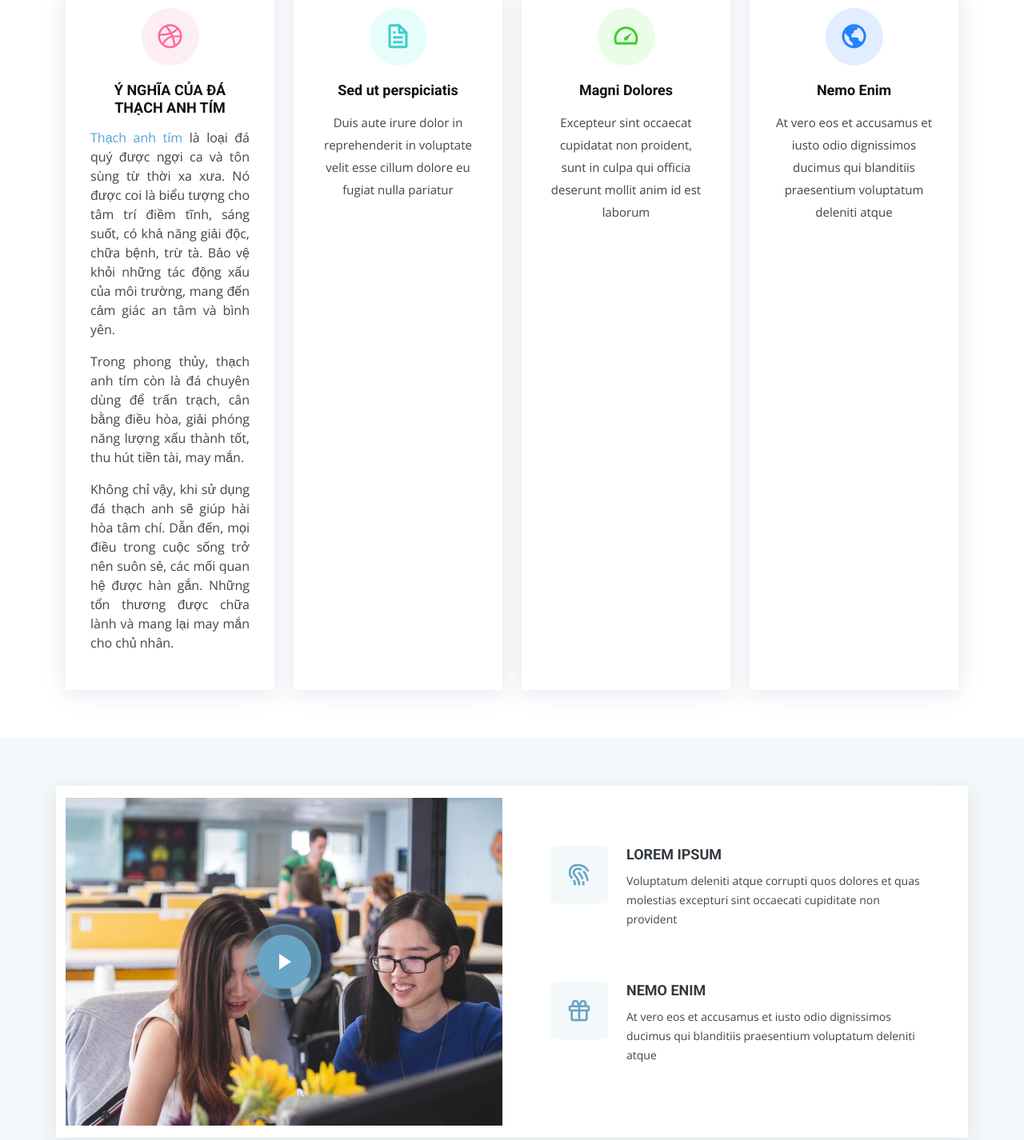
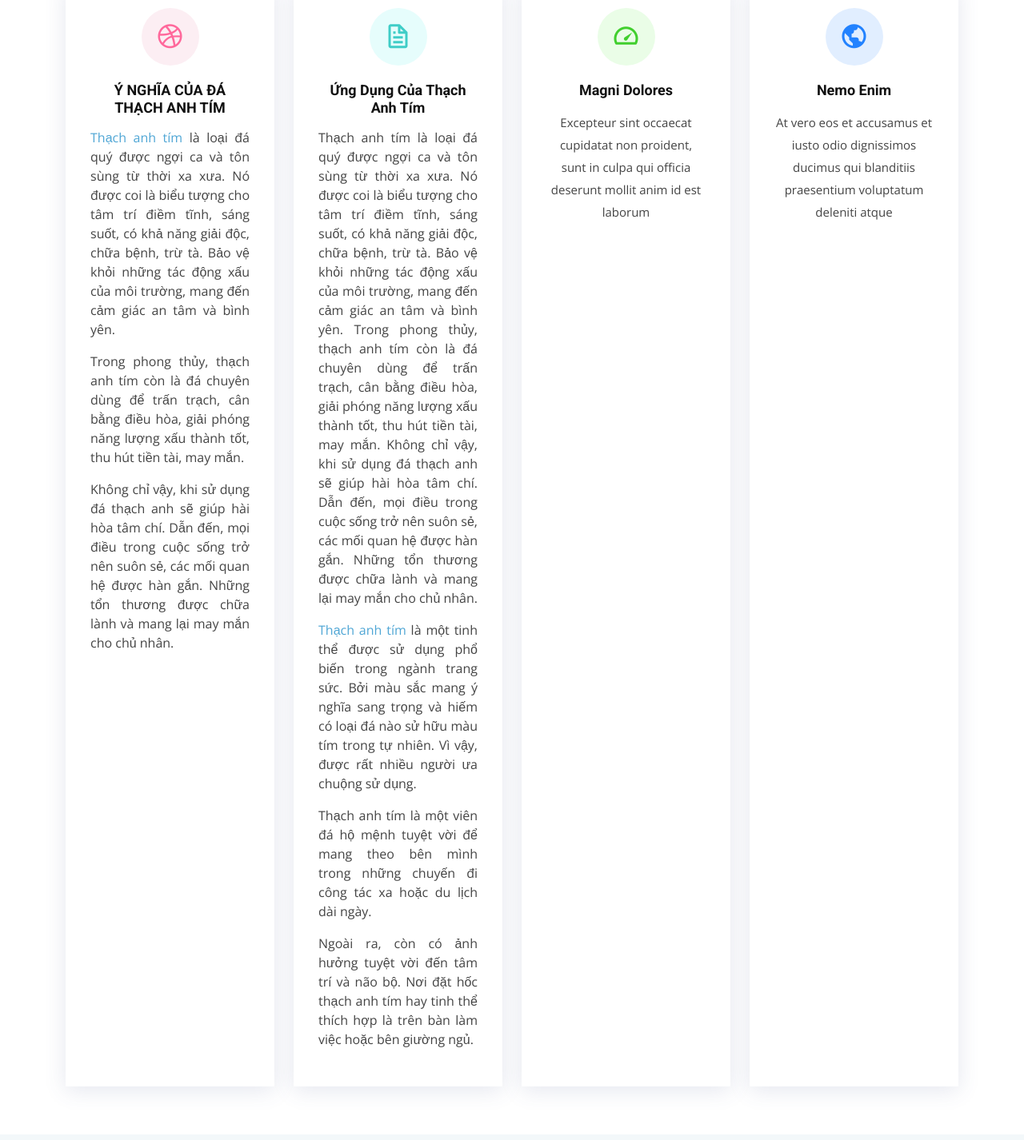
Before and after one commit to hophachamber99/thachanhtim, a plain HTML site: page index.html in a window 1280 px wide. Shown: the part 881-2307 px from the top of the page at 80% size. Drawn offline with nearby package versions, Linux system fonts and the light colour scheme.

Commit message:
Update index.html

```diff
--- a/index.html
+++ b/index.html
@@ -157,8 +157,11 @@
           <div class="col-md-6 col-lg-3 d-flex align-items-stretch" data-aos="fade-up" data-aos-delay="100">
             <div class="icon-box icon-box-cyan">
               <div class="icon"><i class="bx bx-file"></i></div>
-              <h4 class="title"><a href="">Sed ut perspiciatis</a></h4>
-              <p class="description">Duis aute irure dolor in reprehenderit in voluptate velit esse cillum dolore eu fugiat nulla pariatur</p>
+              <h4 class="title"><a href="">Ứng Dụng Của Thạch Anh Tím</a></h4>
+              <p class="description"><p style="text-align: justify;">Thạch anh t&iacute;m l&agrave; loại đ&aacute; qu&yacute; được ngợi ca v&agrave; t&ocirc;n s&ugrave;ng từ thời xa xưa. N&oacute; được coi l&agrave; biểu tượng cho t&acirc;m tr&iacute; điềm tĩnh, s&aacute;ng suốt, c&oacute; khả năng giải độc, chữa bệnh, trừ t&agrave;. Bảo vệ khỏi những t&aacute;c động xấu của m&ocirc;i trường, mang đến cảm gi&aacute;c an t&acirc;m v&agrave; b&igrave;nh y&ecirc;n. Trong phong thủy, thạch anh t&iacute;m c&ograve;n l&agrave; đ&aacute; chuy&ecirc;n d&ugrave;ng để trấn trạch, c&acirc;n bằng điều h&ograve;a, giải ph&oacute;ng năng lượng xấu th&agrave;nh tốt, thu h&uacute;t tiền t&agrave;i, may mắn. Kh&ocirc;ng chỉ vậy, khi sử dụng đ&aacute; thạch anh sẽ gi&uacute;p h&agrave;i h&ograve;a t&acirc;m ch&iacute;. Dẫn đến, mọi điều trong cuộc sống trở n&ecirc;n su&ocirc;n sẻ, c&aacute;c mối quan hệ được h&agrave;n gắn. Những tổn thương được chữa l&agrave;nh v&agrave; mang lại may mắn cho chủ nh&acirc;n.</p>
+<p style="text-align: justify;"><a href="https://kimcuongdaquy.info/kien-thuc/da-thach-anh-tim-amethyst-phong-thuy/">Thạch anh t&iacute;m</a> l&agrave; một tinh thể được sử dụng phổ biến trong ng&agrave;nh trang sức. Bởi m&agrave;u sắc mang &yacute; nghĩa sang trọng v&agrave; hiếm c&oacute; loại đ&aacute; n&agrave;o sử hữu m&agrave;u t&iacute;m trong tự nhi&ecirc;n. V&igrave; vậy, được rất nhiều người ưa chuộng sử dụng.</p>
+<p style="text-align: justify;">Thạch anh t&iacute;m l&agrave; một vi&ecirc;n đ&aacute; hộ mệnh tuyệt vời để mang theo b&ecirc;n m&igrave;nh trong những chuyến đi c&ocirc;ng t&aacute;c xa hoặc du lịch d&agrave;i ng&agrave;y.</p>
+<p style="text-align: justify;">Ngo&agrave;i ra, c&ograve;n c&oacute; ảnh hưởng tuyệt vời đến t&acirc;m tr&iacute; v&agrave; n&atilde;o bộ. Nơi đặt hốc thạch anh t&iacute;m hay tinh thể th&iacute;ch hợp l&agrave; tr&ecirc;n b&agrave;n l&agrave;m việc hoặc b&ecirc;n giường ngủ.</p>
             </div>
           </div>
 
```
